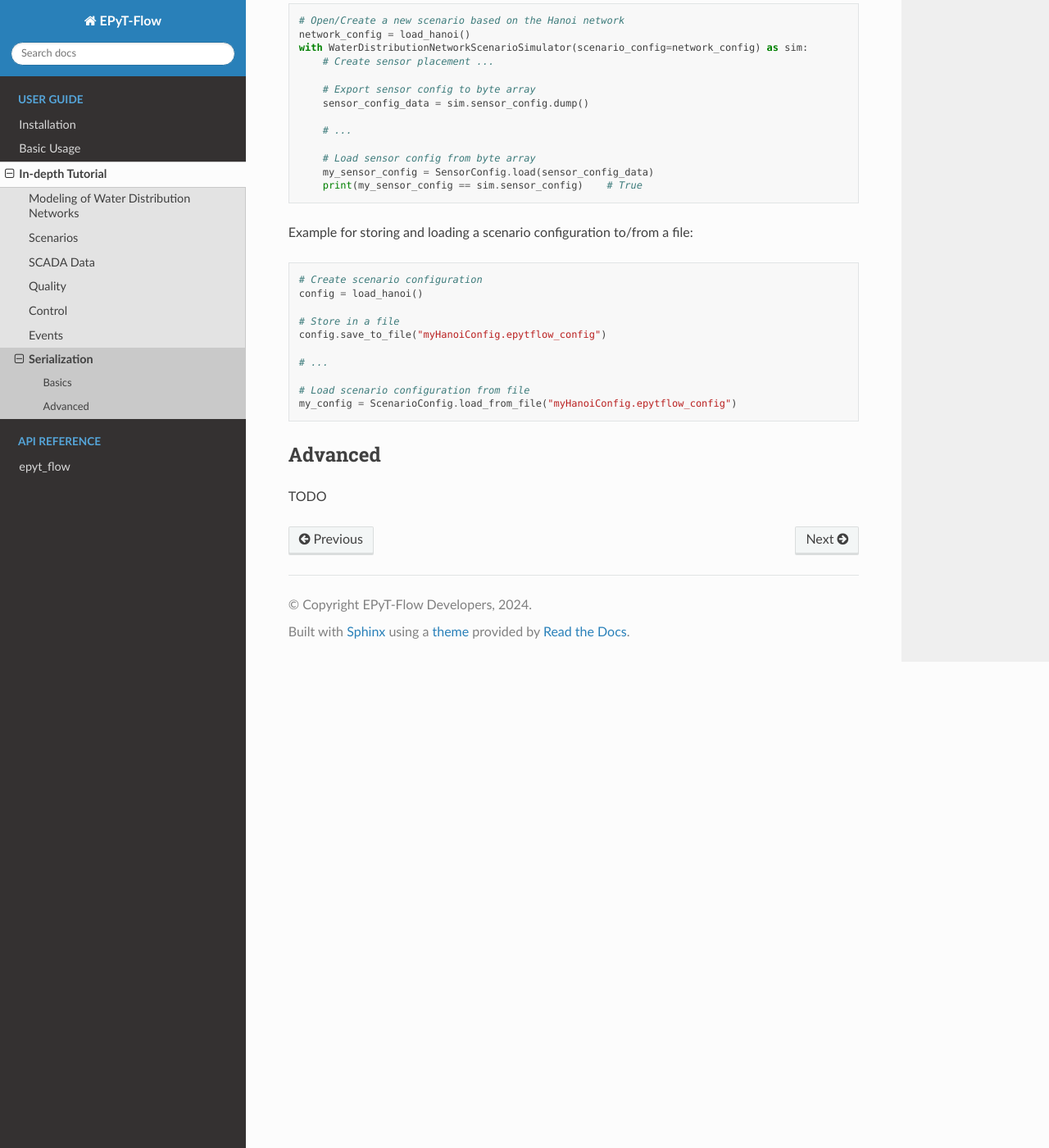
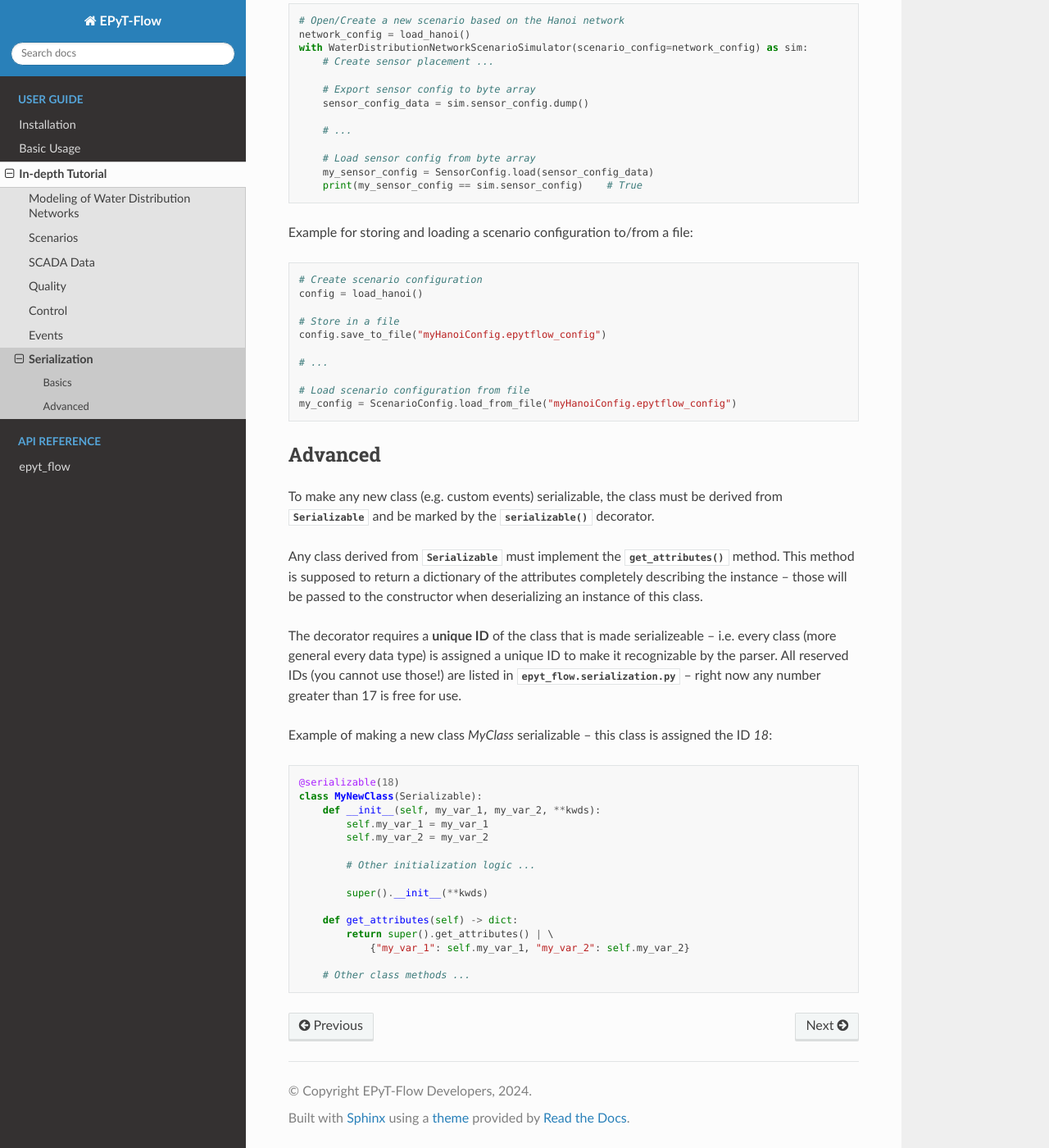
Before and after one commit to WaterFutures/EPyT-Flow, a Sphinx documentation site: the page built from docs/tut.serialization.rst, in a window 1280 px wide and 1400 px high, scrolled down 670 px. Shown: the whole window at 82% size. Built offline with Sphinx 7.4.7 and the Read the Docs theme 2.0.0, drawn with Linux system fonts in a browser that asks for light colours.

Commit message:
Add tutorial of advanced serialization

```diff
--- a/docs/tut.serialization.rst
+++ b/docs/tut.serialization.rst
@@ -66,4 +66,36 @@ Example for storing and loading a scenario configuration to/from a file:
 Advanced
 ++++++++
 
-TODO
+To  make any new class (e.g. custom events) serializable, the class must be derived from
+:class:`~epyt_flow.serialization.Serializable` and be marked by the
+:func:`~epyt_flow.serialization.serializable` decorator.
+
+Any class derived from :class:`~epyt_flow.serialization.Serializable`  must implement the
+:func:`~epyt_flow.serialization.Serializable.get_attributes` method.
+This method is supposed to return a dictionary of the attributes completely describing the instance --
+those will be passed to the constructor when deserializing an instance of this class.
+
+The decorator requires a **unique ID** of the class that is made serializeable --
+i.e. every class (more general every data type) is assigned a unique ID to make it
+recognizable by the parser. All reserved IDs (you cannot use those!) are listed in
+:mod:`epyt_flow.serialization.py` -- right now any number greater than 17 is free for use.
+
+Example of making a new class `MyClass` serializable -- this class is assigned the ID `18`:
+
+.. code-block:: python
+
+    @serializable(18)
+    class MyNewClass(Serializable):
+        def __init__(self, my_var_1, my_var_2, **kwds):
+            self.my_var_1 = my_var_1
+            self.my_var_2 = my_var_2
+
+            # Other initialization logic ...
+
+            super().__init__(**kwds)
+
+        def get_attributes(self) -> dict:
+            return super().get_attributes() | \
+                {"my_var_1": self.my_var_1, "my_var_2": self.my_var_2}
+
+        # Other class methods ...
```
